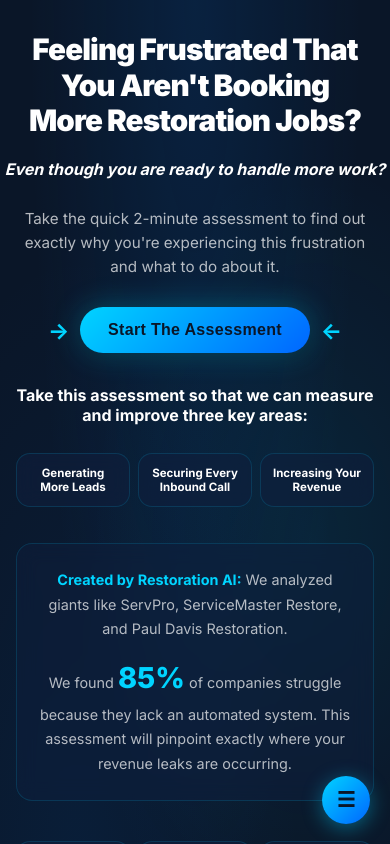
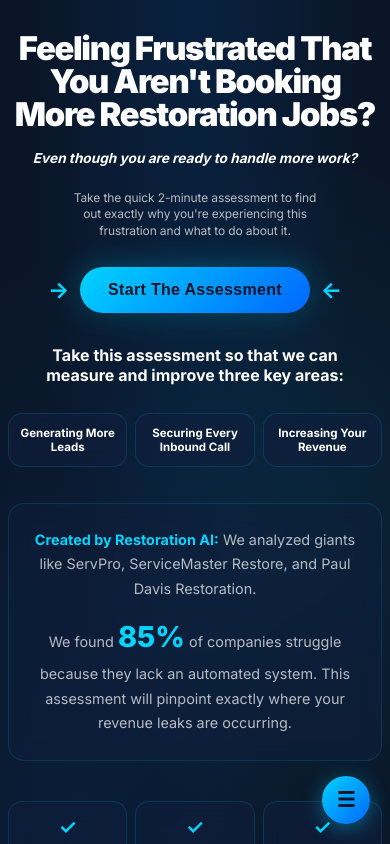
Before and after one commit to restorationai/quiz-funnel, a React (Vite) app: page / in a window 390 px wide. Shown: the top 844 px of the page. Built offline with nearby package versions, Linux system fonts and the light colour scheme.

Commit message:
Finalize mobile funnel typography and scaling

```diff
--- a/src/index.css
+++ b/src/index.css
@@ -80,7 +80,6 @@ body {
   text-align: center;
   margin-bottom: 28px;
   font-style: italic;
-  white-space: nowrap;
 }
 
 .landing-hook {
@@ -1120,7 +1119,7 @@ body {
 
 @media (max-width: 768px) {
   .landing-page {
-    padding: 32px 16px 60px;
+    padding: 32px 8px 60px;
   }
 
   .mobile-break {
@@ -1128,22 +1127,28 @@ body {
   }
 
   .landing-headline {
-    font-size: 2.9rem;
+    font-size: 8.4vw;
     font-weight: 900;
-    line-height: 1.2;
+    line-height: 1;
     max-width: 100%;
-    letter-spacing: -0.03em;
+    letter-spacing: -0.04em;
   }
 
   .landing-subheadline {
-    font-size: min(2.6vw, 1.15rem);
+    font-size: 3.5vw;
     white-space: nowrap;
     color: var(--text-primary);
+    margin: 0 auto 24px auto;
+    -webkit-text-size-adjust: none;
+    text-size-adjust: none;
   }
 
   .landing-hook {
-    font-size: 0.95rem;
-    margin-bottom: 28px;
+    font-size: 0.75rem;
+    max-width: 260px;
+    margin: 0 auto 28px auto;
+    line-height: 1.35;
+    letter-spacing: -0.01em;
   }
 
   .cta-button {
@@ -1164,6 +1169,12 @@ body {
   }
 
   /* Value Props — stay horizontal, smaller text */
+  .value-props-headline {
+    font-size: 0.95rem;
+    padding: 0 5%;
+    margin: 0 auto 28px auto;
+  }
+
   .value-props-row {
     flex-direction: row;
     flex-wrap: nowrap;
@@ -1351,14 +1362,6 @@ body {
 }
 
 @media (max-width: 480px) {
-  .landing-headline {
-    font-size: 1.85rem;
-    font-weight: 900;
-  }
-
-  .landing-subheadline {
-    font-size: 1rem;
-  }
 
   .cta-button {
     padding: 14px 28px;
```
